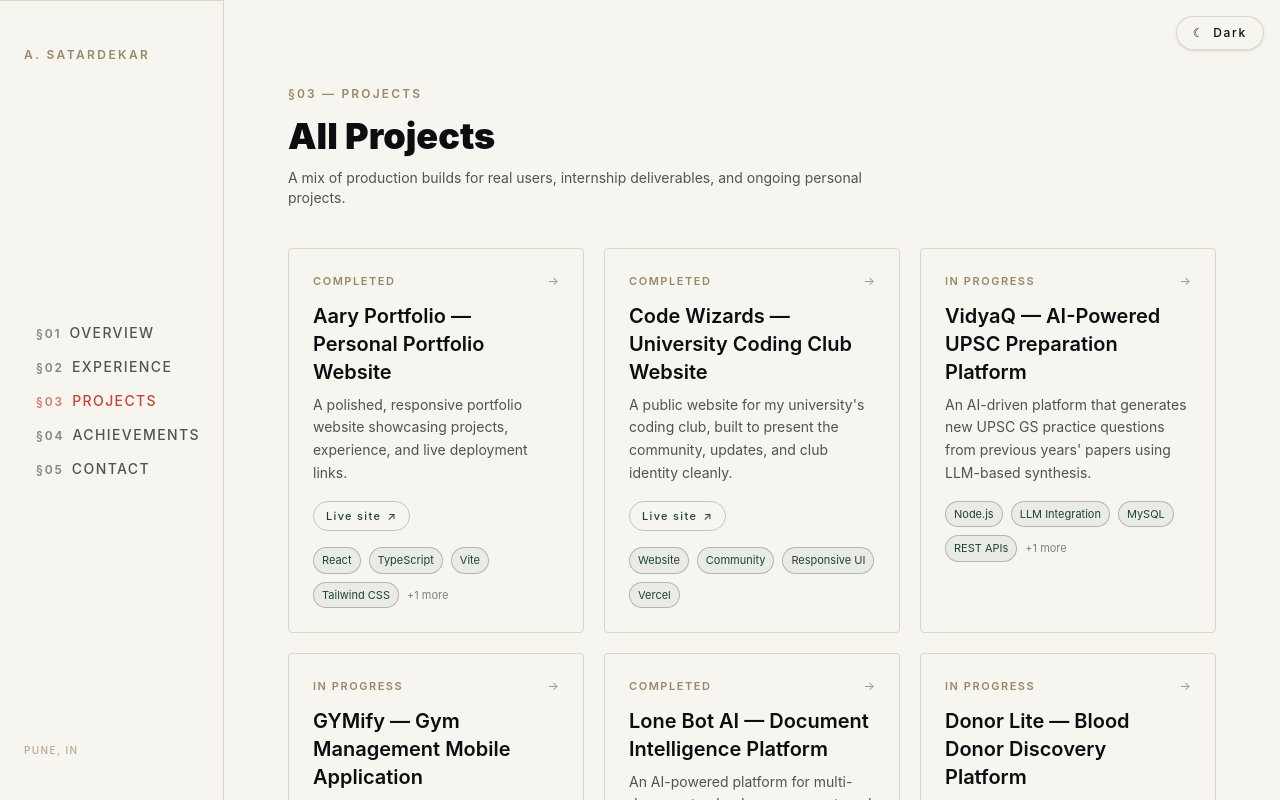
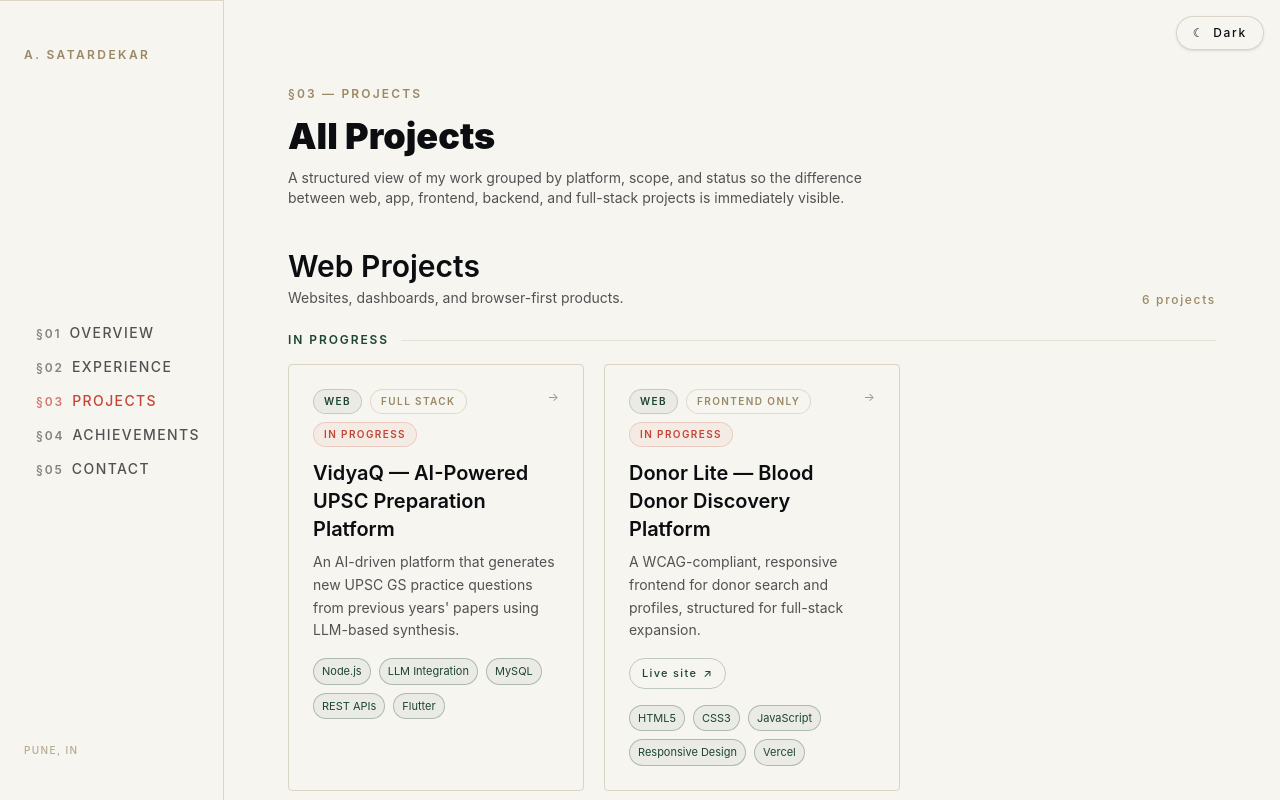
Before and after one commit to Aary23S/aary-portfolio, a React (Vite) app: page /projects in a window 1280 px wide. Shown: the top 800 px of the page. Built offline with nearby package versions, Linux system fonts and the light colour scheme.

Commit message:
project section redesign

```diff
--- a/src/components/sections/ProjectCard.tsx
+++ b/src/components/sections/ProjectCard.tsx
@@ -12,21 +12,38 @@ const STATUS_LABELS: Record<ProjectEntry["status"], string> = {
   planned: "Planned",
 };
 
+const PLATFORM_LABELS: Record<ProjectEntry["platform"], string> = {
+  web: "Web",
+  app: "App",
+};
+
+const SCOPE_LABELS: Record<ProjectEntry["scope"], string> = {
+  frontend: "Frontend Only",
+  backend: "Backend Only",
+  "full-stack": "Full Stack",
+};
+
 export function ProjectCard({ project }: ProjectCardProps) {
   return (
-    <Link
-      to={`/projects/${project.slug}`}
-      className="group block border border-brass/30 rounded-sm p-6 hover:border-flag transition-colors"
-    >
-      <div className="flex items-center justify-between">
-        <span className="font-sans text-[11px] font-semibold uppercase tracking-[0.14em] text-brass">
+    <article className="group border border-brass/30 rounded-sm p-6 hover:border-flag transition-colors">
+      <div className="flex items-start justify-between gap-3">
+        <div className="flex flex-wrap gap-2">
+          <span className="rounded-full border border-signal/20 bg-signal/5 px-2.5 py-1 font-sans text-[10px] font-semibold uppercase tracking-[0.14em] text-signal">
+            {PLATFORM_LABELS[project.platform]}
+          </span>
+          <span className="rounded-full border border-brass/25 bg-paper px-2.5 py-1 font-sans text-[10px] font-semibold uppercase tracking-[0.14em] text-brass">
+            {SCOPE_LABELS[project.scope]}
+          </span>
+          <span className="rounded-full border border-flag/20 bg-flag/5 px-2.5 py-1 font-sans text-[10px] font-semibold uppercase tracking-[0.14em] text-flag">
             {STATUS_LABELS[project.status]}
           </span>
+        </div>
         <span className="font-sans text-xs text-ink/40 group-hover:text-flag transition-colors">
           →
         </span>
       </div>
 
+      <Link to={`/projects/${project.slug}`} className="block">
         <h3 className="font-display font-semibold text-xl text-ink mt-3 group-hover:text-signal transition-colors">
           {project.title}
         </h3>
@@ -34,6 +51,7 @@ export function ProjectCard({ project }: ProjectCardProps) {
         <p className="font-body text-sm text-ink/70 mt-2 leading-relaxed">
           {project.summary}
         </p>
+      </Link>
 
       {project.liveUrl && (
         <button
@@ -52,15 +70,10 @@ export function ProjectCard({ project }: ProjectCardProps) {
       )}
 
       <div className="flex flex-wrap gap-2 mt-4">
-        {project.stack.slice(0, 4).map((tech) => (
+        {project.stack.map((tech) => (
           <Tag key={tech}>{tech}</Tag>
         ))}
-        {project.stack.length > 4 && (
-          <span className="font-sans text-[11px] text-ink/50 self-center">
-            +{project.stack.length - 4} more
-          </span>
-        )}
       </div>
-    </Link>
+    </article>
   );
 }
--- a/src/data/projects.ts
+++ b/src/data/projects.ts
@@ -11,9 +11,11 @@ export const projects: ProjectEntry[] = [
       "It is designed to be easy to maintain, visually calm, and production-ready for recruiters, collaborators, and public sharing.",
     ],
     status: "completed",
+    platform: "web",
+    scope: "full-stack",
     startDate: "2026-06",
     endDate: "2026-06",
-    stack: ["React", "TypeScript", "Vite", "Tailwind CSS", "Vercel"],
+    stack: ["React", "TypeScript", "React Router", "Vite", "Tailwind CSS", "Vercel"],
     liveUrl: "https://aary-portfolio.vercel.app/",
     highlights: [
       "Responsive portfolio grid and project detail views",
@@ -31,9 +33,11 @@ export const projects: ProjectEntry[] = [
       "The project focuses on clear communication, public visibility, and a polished experience for students who want to understand the club, explore updates, and engage with the community.",
     ],
     status: "completed",
+    platform: "web",
+    scope: "frontend",
     startDate: "2026-06",
     endDate: "2026-06",
-    stack: ["Website", "Community", "Responsive UI", "Vercel"],
+    stack: ["HTML5", "CSS3", "JavaScript", "Responsive Design", "Vercel"],
     liveUrl: "https://codewizards-eosin.vercel.app/",
     highlights: [
       "Official website for the university coding club",
@@ -51,9 +55,11 @@ export const projects: ProjectEntry[] = [
       "The architecture supports subject-wise question banks, difficulty gradation, and session-based adaptive learning flows — built to scale beyond a single static question set toward genuinely adaptive practice.",
     ],
     status: "in-progress",
+    platform: "web",
+    scope: "full-stack",
     startDate: "2025",
     endDate: "present",
-    stack: ["Node.js", "LLM Integration", "MySQL", "REST APIs", "Flutter (planned)"],
+    stack: ["Node.js", "LLM Integration", "MySQL", "REST APIs", "Flutter"],
     highlights: [
       "Subject-wise question banks with difficulty gradation",
       "Session-based adaptive learning flow",
@@ -70,9 +76,11 @@ export const projects: ProjectEntry[] = [
       "Designed around real production requirements rather than a generic template: role-based access, subscription lifecycle management, and daily operational dashboards for the gym owner.",
     ],
     status: "in-progress",
+    platform: "app",
+    scope: "full-stack",
     startDate: "2025",
     endDate: "present",
-    stack: ["Flutter", "Firebase", "Dart"],
+    stack: ["Flutter", "Dart", "Firebase", "Authentication", "Firestore"],
     highlights: [
       "Role-based access control",
       "Subscription lifecycle management",
@@ -89,9 +97,11 @@ export const projects: ProjectEntry[] = [
       "The platform supports explanation, analysis, and prediction operations across both single and multiple uploaded documents, with JWT-secured access throughout.",
     ],
     status: "completed",
+    platform: "web",
+    scope: "full-stack",
     startDate: "2025-08",
     endDate: "2025-08",
-    stack: ["Node.js", "Ollama-Mistral", "MySQL", "Sequelize", "Postman"],
+    stack: ["Node.js", "Express.js", "Ollama", "Mistral", "MySQL", "Sequelize"],
     highlights: [
       "RAG pattern: similarity-based retrieval over uploaded documents",
       "Self-hosted LLM via Ollama — no external API dependency",
@@ -108,9 +118,11 @@ export const projects: ProjectEntry[] = [
       "The codebase is deliberately structured for full-stack expansion — authentication, a real database, and real-time search are designed in as the natural next phase rather than retrofitted later.",
     ],
     status: "in-progress",
+    platform: "web",
+    scope: "frontend",
     startDate: "2025-05",
     endDate: "present",
-    stack: ["HTML5", "CSS3", "JavaScript", "Git"],
+    stack: ["HTML5", "CSS3", "JavaScript", "Responsive Design", "Vercel"],
     liveUrl: "https://donor-lite.vercel.app/",
     highlights: [
       "WCAG-compliant accessibility from the ground up",
@@ -128,9 +140,11 @@ export const projects: ProjectEntry[] = [
       "The site measurably boosted user engagement by 40% across more than 100 daily users after launch.",
     ],
     status: "completed",
+    platform: "web",
+    scope: "frontend",
     startDate: "2025-04",
     endDate: "2025-04",
-    stack: ["HTML", "CSS", "JavaScript", "Git"],
+    stack: ["HTML", "CSS", "JavaScript", "Responsive Design", "Vercel"],
     liveUrl: "https://hungrybearcafe.vercel.app/",
     highlights: [
       "Secured official institutional sponsorship",
--- a/src/pages/Projects.tsx
+++ b/src/pages/Projects.tsx
@@ -1,6 +1,25 @@
 import { projects } from "../data/projects";
 import { ProjectCard } from "../components/sections/ProjectCard";
 import { SectionLabel } from "../components/ui/SectionLabel";
+
+const PLATFORM_ORDER = ["web", "app"] as const;
+const STATUS_ORDER = ["in-progress", "completed", "planned"] as const;
+
+const PLATFORM_LABELS = {
+  web: "Web Projects",
+  app: "App Projects",
+} as const;
+
+const PLATFORM_SUMMARY = {
+  web: "Websites, dashboards, and browser-first products.",
+  app: "Mobile applications and app-first experiences.",
+} as const;
+
+const STATUS_LABELS = {
+  "in-progress": "In Progress",
+  completed: "Completed",
+  planned: "Planned",
+} as const;
 
 export function Projects() {
   return (
@@ -11,14 +30,64 @@ export function Projects() {
           All Projects
         </h1>
         <p className="font-body text-sm text-ink/70 mt-3 max-w-xl">
-          A mix of production builds for real users, internship deliverables,
-          and ongoing personal projects.
+          A structured view of my work grouped by platform, scope, and status so
+          the difference between web, app, frontend, backend, and full-stack
+          projects is immediately visible.
         </p>
 
-        <div className="grid gap-5 mt-10 md:grid-cols-2 xl:grid-cols-3">
-          {projects.map((project) => (
-            <ProjectCard key={project.slug} project={project} />
-          ))}
+        <div className="mt-10 space-y-12">
+          {PLATFORM_ORDER.map((platform) => {
+            const platformProjects = projects.filter((project) => project.platform === platform);
+
+            if (platformProjects.length === 0) {
+              return null;
+            }
+
+            return (
+              <section key={platform} className="space-y-6">
+                <div className="flex flex-col gap-2 sm:flex-row sm:items-end sm:justify-between">
+                  <div>
+                    <h2 className="font-display text-2xl lg:text-3xl font-semibold text-ink">
+                      {PLATFORM_LABELS[platform]}
+                    </h2>
+                    <p className="mt-1 font-body text-sm text-ink/70">
+                      {PLATFORM_SUMMARY[platform]}
+                    </p>
+                  </div>
+                  <span className="font-sans text-xs font-medium tracking-[0.14em] text-brass">
+                    {platformProjects.length} projects
+                  </span>
+                </div>
+
+                <div className="space-y-8">
+                  {STATUS_ORDER.map((status) => {
+                    const statusProjects = platformProjects.filter((project) => project.status === status);
+
+                    if (statusProjects.length === 0) {
+                      return null;
+                    }
+
+                    return (
+                      <div key={status} className="space-y-4">
+                        <div className="flex items-center gap-3">
+                          <span className="font-sans text-xs font-semibold uppercase tracking-[0.16em] text-signal">
+                            {STATUS_LABELS[status]}
+                          </span>
+                          <span className="h-px flex-1 bg-brass/20" aria-hidden="true" />
+                        </div>
+
+                        <div className="grid gap-5 md:grid-cols-2 xl:grid-cols-3">
+                          {statusProjects.map((project) => (
+                            <ProjectCard key={project.slug} project={project} />
+                          ))}
+                        </div>
+                      </div>
+                    );
+                  })}
+                </div>
+              </section>
+            );
+          })}
         </div>
       </section>
     </div>
--- a/src/types/project.ts
+++ b/src/types/project.ts
@@ -1,4 +1,6 @@
 export type ProjectStatus = "in-progress" | "completed" | "planned";
+export type ProjectPlatform = "web" | "app";
+export type ProjectScope = "frontend" | "backend" | "full-stack";
 
 export interface ProjectEntry {
   /** URL-safe slug, used as the route param for the detail page: /projects/:slug */
@@ -9,6 +11,8 @@ export interface ProjectEntry {
   /** Full description shown on the project detail page. Supports multiple paragraphs. */
   description: string[];
   status: ProjectStatus;
+  platform: ProjectPlatform;
+  scope: ProjectScope;
   /** ISO "YYYY-MM" for sorting; display formatting handled in utils/formatDate */
   startDate: string;
   endDate?: string | "present";
```
Lines whose indentation alone changed are shown as unchanged.
